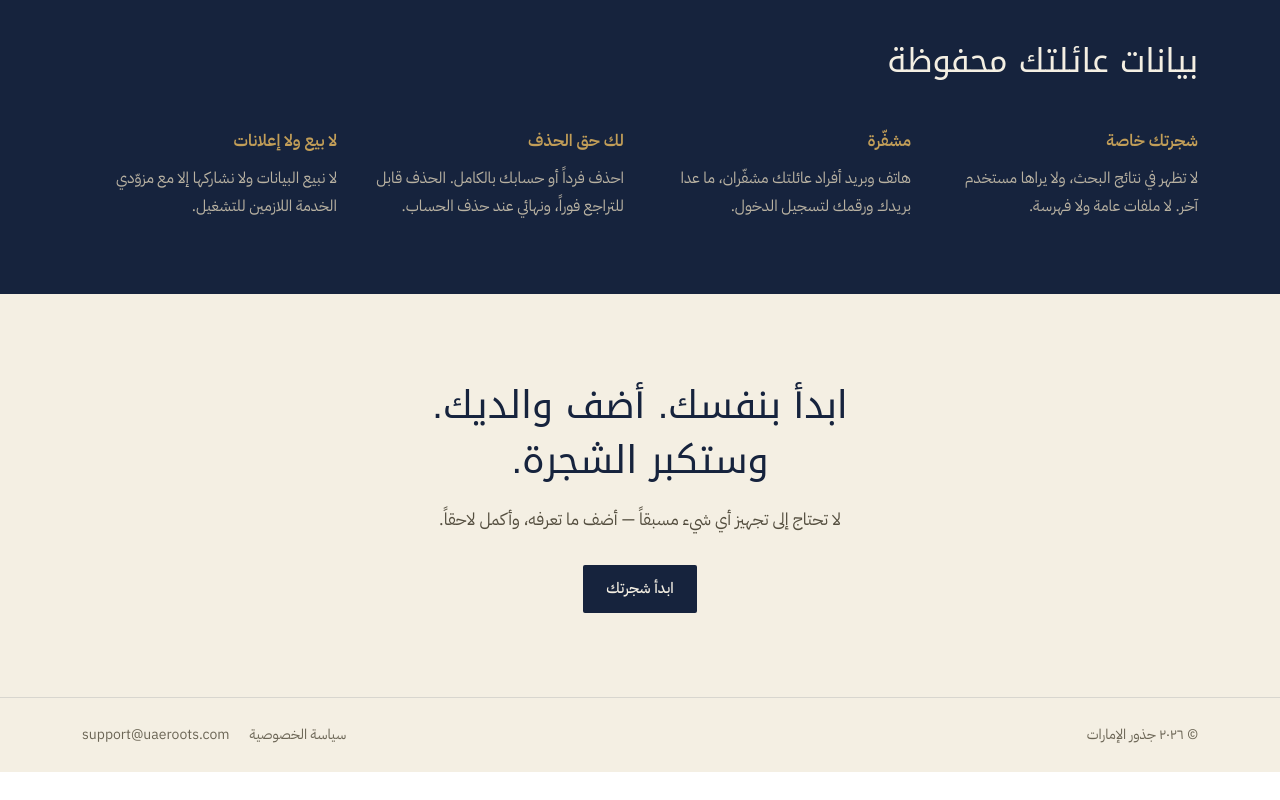
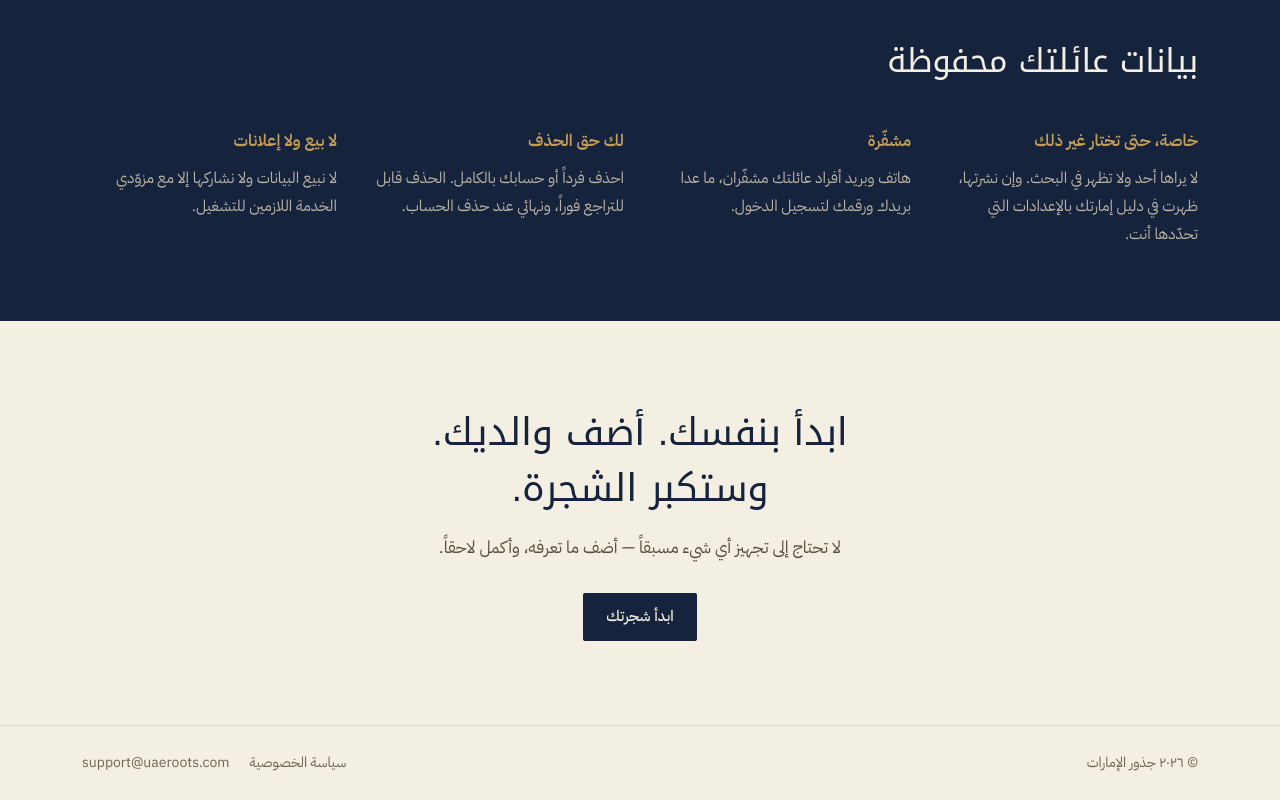
Before and after one commit to nrashidk/uae-roots-app, a React (Vite) app: page / in a window 1280 px wide. Shown: the part 1414-2214 px from the top of the page. Before the commit the page ends 2186 px from the top, so only its background shows below. Built offline with nearby package versions, Linux system fonts and the light colour scheme; no server answers.

Commit message:
Add files via upload

```diff
--- a/src/pages/LandingPage.jsx
+++ b/src/pages/LandingPage.jsx
@@ -42,8 +42,13 @@ const CLAIMS = [
 
 const PRIVACY = [
   {
-    h: "شجرتك خاصة",
-    p: "لا تظهر في نتائج البحث، ولا يراها مستخدم آخر. لا ملفات عامة ولا فهرسة.",
+    // "خاصة" alone became false when publishing shipped: a published tree is
+    // listed in the emirate directory and visible to anyone, and a share link
+    // opens an unpublished one to whoever holds it. The claim now says private
+    // BY DEFAULT and names the choice, rather than promising something the
+    // product no longer guarantees.
+    h: "خاصة، حتى تختار غير ذلك",
+    p: "لا يراها أحد ولا تظهر في البحث. وإن نشرتها، ظهرت في دليل إمارتك بالإعدادات التي تحدّدها أنت.",
   },
   {
     // Names the THREE fields that are actually encrypted (encryptPII is applied to
--- a/src/pages/PrivacyPolicy.jsx
+++ b/src/pages/PrivacyPolicy.jsx
@@ -48,7 +48,10 @@ export function PrivacyPolicy() {
               نجمع المعلومات التي تقدمها لنا مباشرة عند استخدام خدمتنا، بما في ذلك:
             </p>
             <ul className="list-disc list-inside space-y-2 text-[#DDD6C6] mr-4">
-              <li>معلومات الحساب (البريد الإلكتروني، رقم الهاتف، اسم المستخدم)</li>
+              {/* Two fields, and only two. There is no username — there never
+                  was one. The Google display name is no longer stored either:
+                  nothing read it back, so collecting it had no purpose. */}
+              <li>معلومات الحساب: البريد الإلكتروني ورقم الهاتف</li>
               <li>بيانات شجرة العائلة (الأسماء، تواريخ الميلاد والوفاة، العلاقات الأسرية)</li>
               <li>سجلات الاستخدام والنشاط</li>
             </ul>
```
